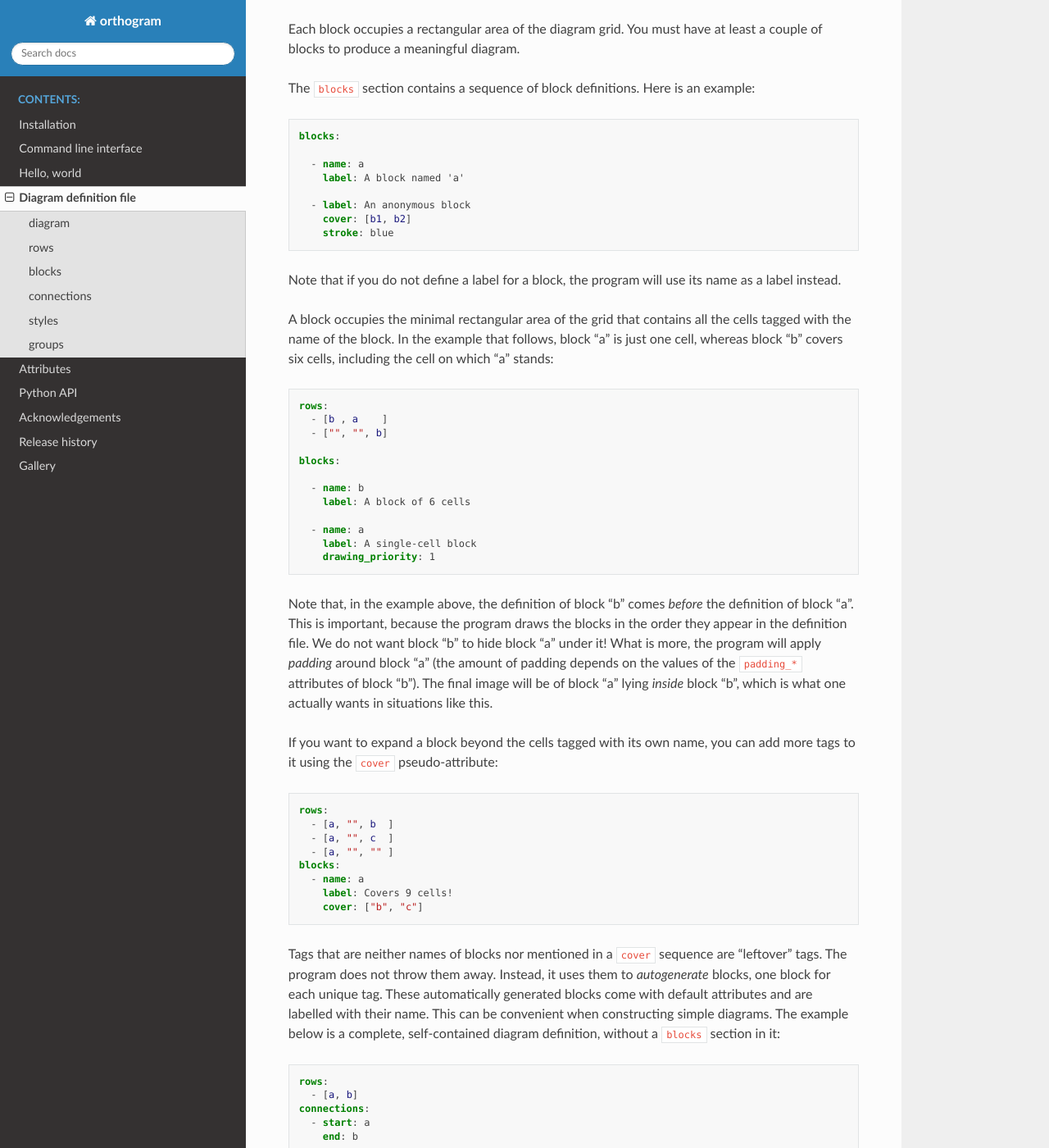
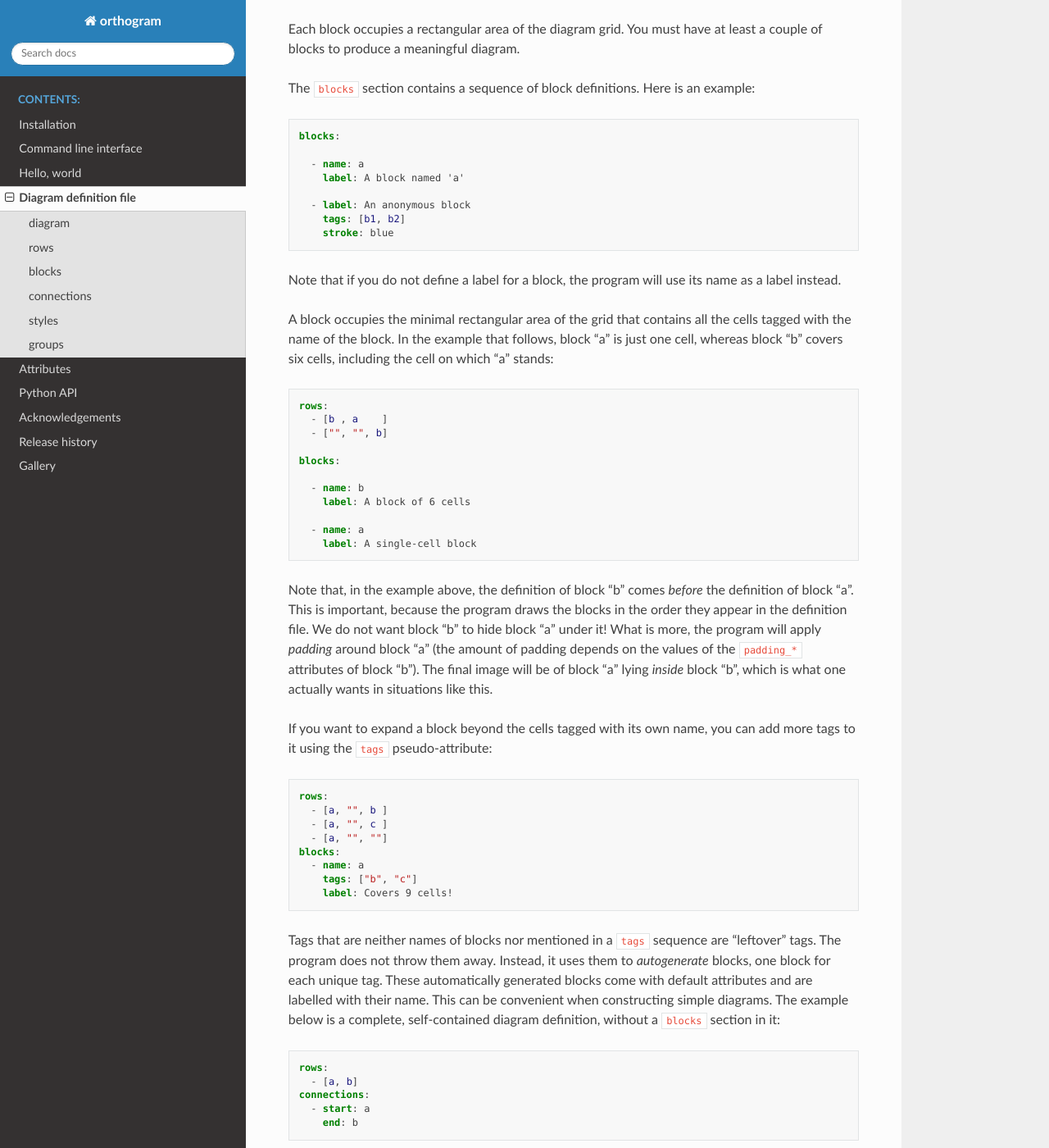
Before and after one commit to yorgath/orthogram, a Sphinx documentation site: the page built from docs/ddf.rst, in a window 1280 px wide and 1400 px high, scrolled down 1960 px. Shown: the whole window at 82% size. Built offline with Sphinx 7.4.7 and the Read the Docs theme 2.0.0, drawn with Linux system fonts in a browser that asks for light colours.

Commit message:
Rename 'cover' pseudo-attribute to 'tags'

```diff
--- a/docs/ddf.rst
+++ b/docs/ddf.rst
@@ -114,7 +114,7 @@ is an example:
        label: A block named 'a'
 
      - label: An anonymous block
-       cover: [b1, b2]
+       tags: [b1, b2]
        stroke: blue
 
 Note that if you do not define a label for a block, the program will
@@ -138,7 +138,6 @@ covers six cells, including the cell on which "a" stands:
 
      - name: a
        label: A single-cell block
-       drawing_priority: 1
 
 Note that, in the example above, the definition of block "b" comes
 *before* the definition of block "a".  This is important, because the
@@ -150,21 +149,20 @@ padding depends on the values of the ``padding_*`` attributes of block
 which is what one actually wants in situations like this.
 
 If you want to expand a block beyond the cells tagged with its own
-name, you can add more tags to it using the ``cover``
-pseudo-attribute:
+name, you can add more tags to it using the ``tags`` pseudo-attribute:
 
 .. code-block:: yaml
 
    rows:
-     - [a, "", b  ]
-     - [a, "", c  ]
-     - [a, "", "" ]
+     - [a, "", b ]
+     - [a, "", c ]
+     - [a, "", ""]
    blocks:
      - name: a
+       tags: ["b", "c"]
        label: Covers 9 cells!
-       cover: ["b", "c"]
 
-Tags that are neither names of blocks nor mentioned in a ``cover``
+Tags that are neither names of blocks nor mentioned in a ``tags``
 sequence are "leftover" tags.  The program does not throw them away.
 Instead, it uses them to *autogenerate* blocks, one block for each
 unique tag.  These automatically generated blocks come with default
```
Also changed, not shown: 3 other files.
